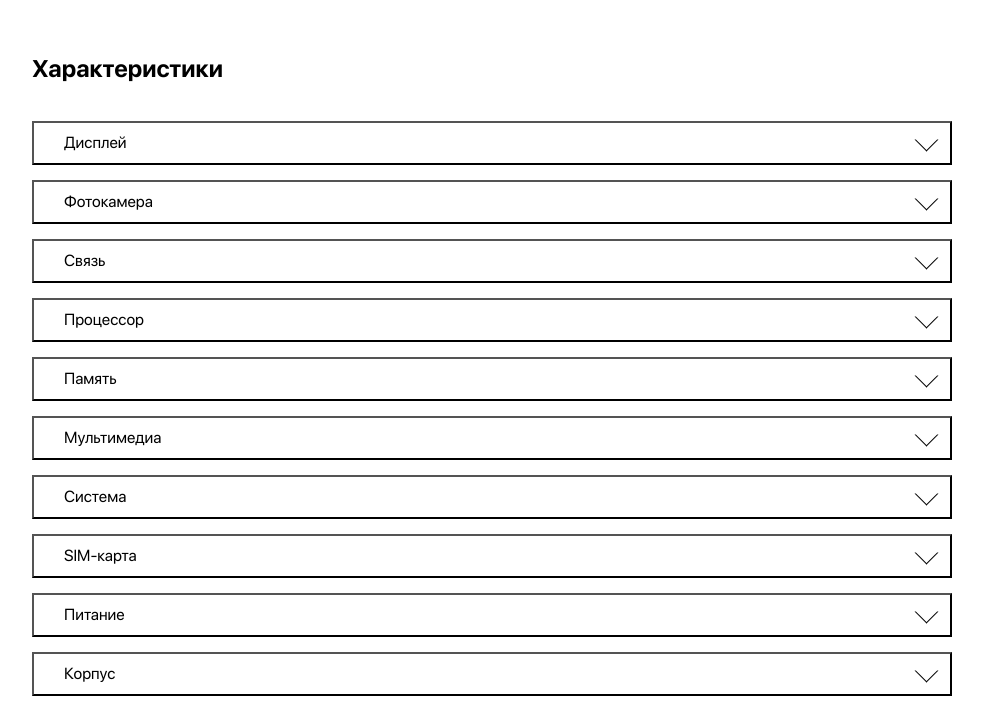
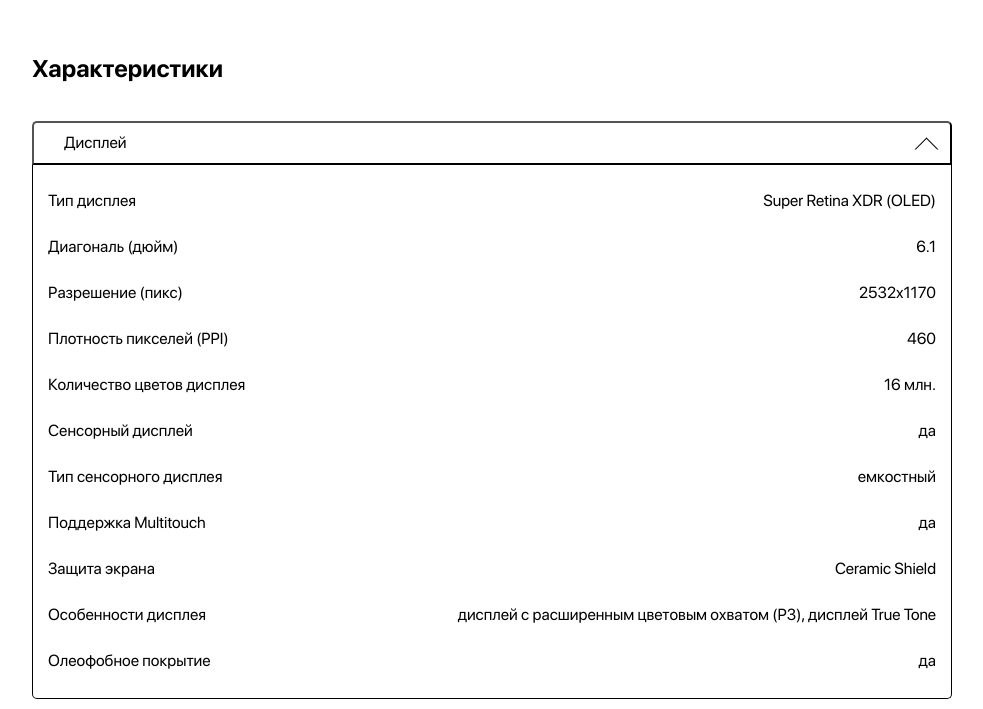
Before and after one commit to bytecoder8/iphone-promo, a plain HTML site: page index.html in a window 1280 px wide. Shown: the part 2153-2862 px from the top of the page, without its empty margins (148-1131 px from the left). Drawn offline with Linux system fonts and the light colour scheme.

Commit message:
Added accordeon

```diff
--- a/css/style.css
+++ b/css/style.css
@@ -412,6 +412,12 @@ h1, h2, h3, p, ul {
     padding: 12px 30px;
     background-color: transparent;
     text-align: left;
+
+    border-radius: 5px;
+}
+
+.characteristics__title.active {
+    border-radius: 5px 5px 0 0;
 }
 
 .characteristics__title:after {
@@ -424,7 +430,7 @@ h1, h2, h3, p, ul {
     border: 1px solid;
     border-color: transparent #000 #000 transparent;
     transform: rotate(45deg);
-    transition: border-color 0.5s ease-in-out, bottom 0.5s ease-in-out;
+    transition: border-color 0.4s ease-in-out, bottom 0.4s ease-in-out;
 }
 
 .characteristics__title.active:after {
@@ -434,15 +440,13 @@ h1, h2, h3, p, ul {
 
 .characteristics__description {
     margin-top: -2px;
-    border: 1px solid;
-    border-color: transparent #000 #000 #000;
+    border: 1px solid #000;
+    border-top-style: hidden;
+    border-radius: 0 0 5px 5px;
+
     height: 0;
     overflow: hidden;
-    transition: height 0.5s ease-in-out;
-}
-
-.characteristics__title:focus {
-    outline:none;
+    transition: height 0.4s ease-in-out;
 }
 
 .characteristics__description.active {
--- a/index.html
+++ b/index.html
@@ -82,8 +82,8 @@
 				<h2 class="characteristics__main-title main-title">Характеристики</h2>
 				<ul class="characteristics__list">
 					<li class="characteristics__item">
-						<button class="characteristics__title" type="button">Дисплей</button>
-						<div class="characteristics__description">
+						<button class="characteristics__title active" type="button">Дисплей</button>
+						<div class="characteristics__description active">
 							<ul class="characteristics__list-description">
 								<li class="characteristics__item-description">
 									<p>Тип дисплея</p>
--- a/js/index.js
+++ b/js/index.js
@@ -9,10 +9,11 @@ document.addEventListener('DOMContentLoaded', () => {
     const cardPriceElement = document.querySelector('.card-details__price')
     const cardMemoryElement = document.querySelector('.description__memory-value')
 
+    const activeClass = 'active'
 
     const deactivateTabs = () => {
       cardDetailChangeList.forEach( btn => {
-        btn.classList.remove('active')
+        btn.classList.remove(activeClass)
       } )
     }
 
@@ -21,7 +22,7 @@ document.addEventListener('DOMContentLoaded', () => {
         event.preventDefault()
 
         deactivateTabs()
-        btn.classList.add('active')
+        btn.classList.add(activeClass)
 
         cardTitleElement.textContent = data[index].name
         cardImageElement.src = data[index].img
@@ -32,8 +33,56 @@ document.addEventListener('DOMContentLoaded', () => {
     })
   }
 
+
+  const accordion = () => {
+    const characteristicsList = document.querySelector('.characteristics__list')
+    const buttonClass = 'characteristics__title'
+    const dropDownClass = 'characteristics__description'
+    const activeClass = 'active'
+    const itemClass = 'characteristics__item'
+
+
+    const closeAll = () => {
+      const buttons = document.querySelectorAll(`.${buttonClass}.${activeClass}`)
+      const dropDowns = document.querySelectorAll(`.${dropDownClass}.${activeClass}`)
+      buttons.forEach( (button, index) => close(button, dropDowns[index]))
+    }
+
+    const open = (button, dropDown) => {
+      closeAll()
+      button.classList.add(activeClass)
+      dropDown.style.height = dropDown.scrollHeight + 'px'
+      dropDown.classList.add(activeClass)
+    }
+
+    const close = (button, dropDown) => {
+      button.classList.remove(activeClass)
+      dropDown.classList.remove(activeClass)
+      dropDown.style.height = ''
+    }
+
+    // Пересчет высоты для уже открытого элемента
+    const openedDropDown = document.querySelector(`.${dropDownClass}.${activeClass}`)
+    if (openedDropDown) {
+      openedDropDown.style.height = openedDropDown.scrollHeight + 'px'
+    }
+
+    characteristicsList.addEventListener('click', ({ target }) => {
+      if (target.classList.contains(buttonClass)) {
+        const button = target
+        const parent = button.closest(`.${itemClass}`)
+        const dropDown = parent.querySelector(`.${dropDownClass}`)
+        button.classList.contains(activeClass)
+          ? close(button, dropDown) : open(button, dropDown)
+      }
+    })
+  }
+
+
   fetch('tabs.json')
     .then(response => response.json())
     .then(json => tabs(json))
     .catch(error => alert('Произошла ошибка: ' + error.toString()))
+
+  accordion()
 })
```
